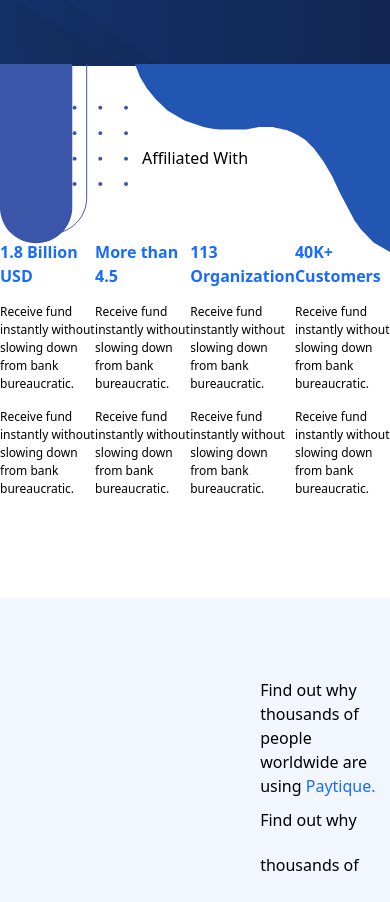
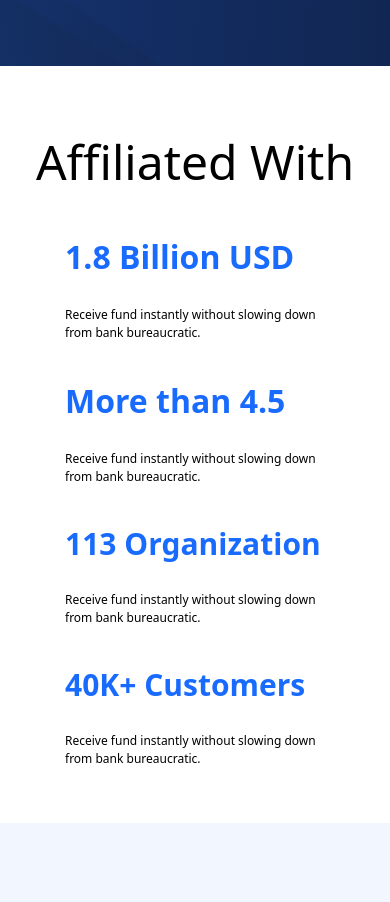
Before and after one commit to taamzid/paytique-frontend, a React (Vite) app: page / in a window 390 px wide. Shown: the part 1020-1922 px from the top of the page. Built offline with nearby package versions, Linux system fonts and the light colour scheme.

Commit message:
ui-mobile

```diff
--- a/src/components/Home/Affiliate/Affiliate.jsx
+++ b/src/components/Home/Affiliate/Affiliate.jsx
@@ -3,8 +3,8 @@ import rightImage from "../../../assets/home/affiliate/right.svg";
 
 const Affiliate = () => {
   return (
-    <div className="relative mt-[80px] mb-[100px]">
-      <div>
+    <div className="relative mt-[60px] smd:mt-[80px] mb-[55px] smd:mb-[100px]">
+      <div className="hidden smd:block">
         <img
           src={leftImage}
           alt="leftImage"
@@ -16,61 +16,77 @@ const Affiliate = () => {
           className="absolute right-0 top-[-82px]"
         />
       </div>
-      <div>
-        <h1 className="smd:text-[60px] lg:text-[80px] text-center font-medium">
+      <div className="">
+        <h1 className="text-[48px] smd:text-[60px] lg:text-[80px] text-center font-medium">
           Affiliated With
         </h1>
-        <div className="flex items-center justify-center mt-[70px] smd:gap-[50px] lg:gap-[145px]">
+        <div className="px-[65px] smd:px-[0px] smd:flex items-center justify-center mt-[35px] smd:mt-[70px] smd:gap-[50px] lg:gap-[145px]">
           <div>
-            <h1 className="text-[#196BFE] smd:text-[28px] lg:text-[36px] font-bold">
+            <h1 className="text-[#196BFE] text-[32px] smd:text-[28px] lg:text-[36px] font-bold">
               1.8 Billion USD
             </h1>
-            <h1 className="text-[12px] mt-[15px] smd:hidden lg:block">
+            <h1 className="text-[12px] mt-[15px] hidden lg:block">
               Receive fund instantly without slowing down <br />
               from bank bureaucratic.
             </h1>
-            <h1 className="text-[12px] mt-[15px] smd:block lg:hidden">
+            <h1 className="text-[12px] mt-[15px] hidden smd:block lg:hidden">
               Receive fund instantly without <br />
               slowing down from bank bureaucratic.
             </h1>
+            <h1 className="text-[12px] mt-[25px] smd:mt-[15px] smd:hidden">
+              Receive fund instantly without slowing down from bank
+              bureaucratic.
+            </h1>
           </div>
-          <div>
-            <h1 className="text-[#196BFE] smd:text-[28px] lg:text-[36px] font-bold">
+          <div className="mt-[35px] smd:mt-[0px]">
+            <h1 className="text-[#196BFE] text-[32px] smd:text-[28px] lg:text-[36px] font-bold">
               More than 4.5
             </h1>
-            <h1 className="text-[12px] mt-[15px] smd:hidden lg:block">
+            <h1 className="text-[12px] mt-[15px] hidden lg:block">
               Receive fund instantly without slowing down <br />
               from bank bureaucratic.
             </h1>
-            <h1 className="text-[12px] mt-[15px] smd:block lg:hidden">
+            <h1 className="text-[12px] mt-[15px] hidden smd:block lg:hidden">
               Receive fund instantly without <br />
               slowing down from bank bureaucratic.
             </h1>
+            <h1 className="text-[12px] mt-[25px] smd:mt-[15px] smd:hidden">
+              Receive fund instantly without slowing down from bank
+              bureaucratic.
+            </h1>
           </div>
-          <div>
-            <h1 className="text-[#196BFE] smd:text-[28px] lg:text-[36px] font-bold">
+          <div className="mt-[35px] smd:mt-[0px]">
+            <h1 className="text-[#196BFE] text-[30px] smd:text-[28px] lg:text-[36px] font-bold">
               113 Organization
             </h1>
-            <h1 className="text-[12px] mt-[15px] smd:hidden lg:block">
+            <h1 className="text-[12px] mt-[15px] hidden lg:block">
               Receive fund instantly without slowing down <br />
               from bank bureaucratic.
             </h1>
-            <h1 className="text-[12px] mt-[15px] smd:block lg:hidden">
+            <h1 className="text-[12px] mt-[15px] hidden smd:block lg:hidden">
               Receive fund instantly without <br />
               slowing down from bank bureaucratic.
             </h1>
+            <h1 className="text-[12px] mt-[25px] smd:mt-[15px] smd:hidden">
+              Receive fund instantly without slowing down from bank
+              bureaucratic.
+            </h1>
           </div>
-          <div>
-            <h1 className="text-[#196BFE] smd:text-[28px] lg:text-[36px] font-bold">
+          <div className="mt-[35px] smd:mt-[0px]">
+            <h1 className="text-[#196BFE] text-[30px] smd:text-[28px] lg:text-[36px] font-bold">
               40K+ Customers
             </h1>
-            <h1 className="text-[12px] mt-[15px] smd:hidden lg:block">
+            <h1 className="text-[12px] mt-[15px] hidden lg:block">
               Receive fund instantly without slowing down <br />
               from bank bureaucratic.
             </h1>
-            <h1 className="text-[12px] mt-[15px] smd:block lg:hidden">
+            <h1 className="text-[12px] mt-[15px] hidden smd:block lg:hidden">
               Receive fund instantly without <br />
               slowing down from bank bureaucratic.
+            </h1>
+            <h1 className="text-[12px] mt-[25px] smd:mt-[15px] smd:hidden">
+              Receive fund instantly without slowing down from bank
+              bureaucratic.
             </h1>
           </div>
         </div>
```
